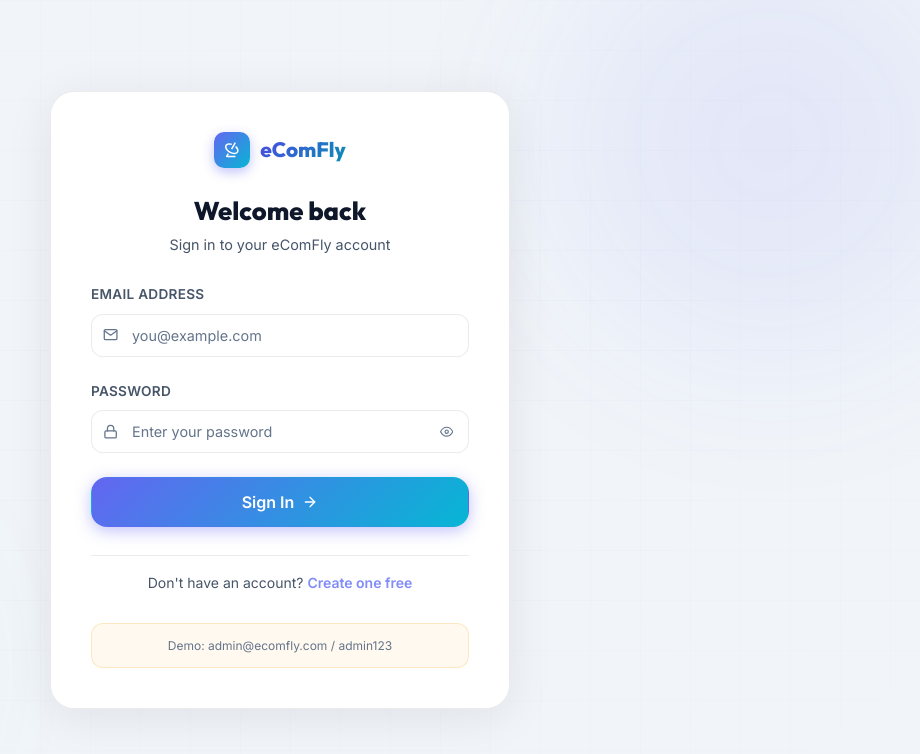
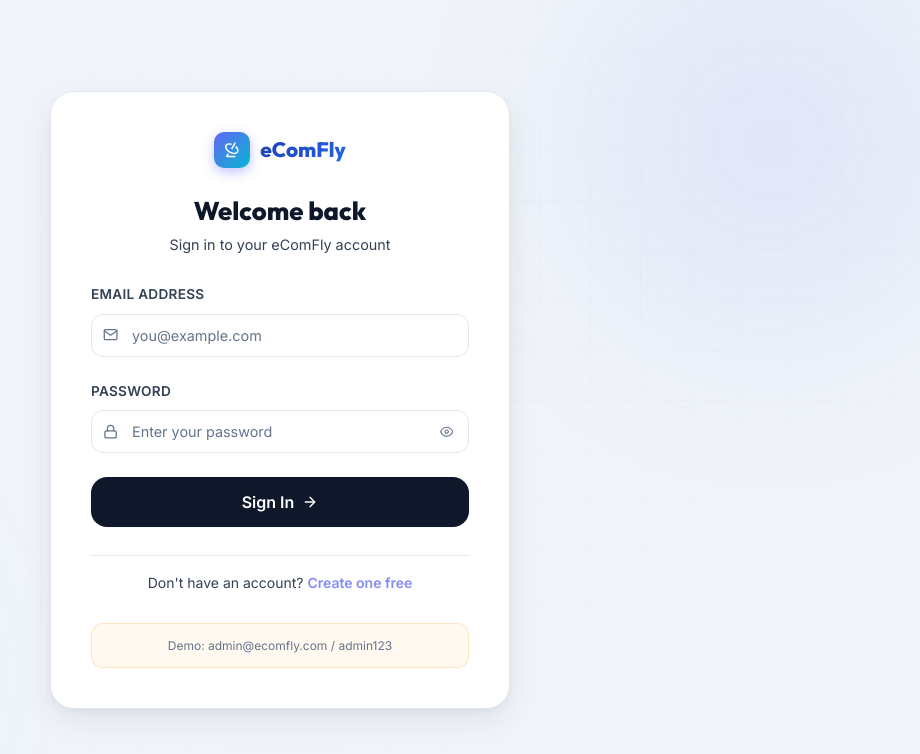
Before and after one commit to ashikwebfix/eComFly, a React (Vite) app in the folder frontend/: page /login in a window 1280 px wide. Shown: the top 754 px of the page, without its empty margins (360-1280 px from the left). Built offline with nearby package versions, Linux system fonts and the light colour scheme.

Commit message:
Revamp Day Mode design to premium SaaS styling

```diff
--- a/frontend/src/styles/global.css
+++ b/frontend/src/styles/global.css
@@ -26,38 +26,38 @@
   --danger: #ef4444;
   --danger-light: #f87171;
 
-  /* Background System (Day Mode) */
-  --bg-void: #f8fafc;
+  /* Background System (Premium Light) */
+  --bg-void: #f8fafc; /* Subtle gray-blue background */
   --bg-base: #f1f5f9;
   --bg-surface: #ffffff;
   --bg-elevated: #ffffff;
   --bg-card: #ffffff;
-  --bg-card-hover: #f8fafc;
-  --bg-overlay: rgba(255, 255, 255, 0.95);
+  --bg-card-hover: #fcfcfd;
+  --bg-overlay: rgba(255, 255, 255, 0.85);
 
   /* Border System */
-  --border: rgba(0, 0, 0, 0.08);
-  --border-hover: rgba(99, 102, 241, 0.3);
-  --border-active: rgba(99, 102, 241, 0.6);
+  --border: #e2e8f0;
+  --border-hover: #cbd5e1;
+  --border-active: #94a3b8;
 
   /* Text */
   --text-primary: #0f172a;
-  --text-secondary: #475569;
+  --text-secondary: #334155;
   --text-muted: #64748b;
-  --text-accent: #4f46e5;
+  --text-accent: #2563eb;
 
   /* Gradients */
-  --gradient-primary: linear-gradient(135deg, #6366f1 0%, #06b6d4 100%);
-  --gradient-hero: linear-gradient(135deg, #f8fafc 0%, #f1f5f9 40%, #e2e8f0 100%);
-  --gradient-card: linear-gradient(135deg, rgba(99,102,241,0.04) 0%, rgba(6,182,212,0.02) 100%);
-  --gradient-text: linear-gradient(135deg, #4f46e5, #0891b2);
+  --gradient-primary: linear-gradient(135deg, #2563eb 0%, #3b82f6 100%);
+  --gradient-hero: linear-gradient(135deg, #f8fafc 0%, #eff6ff 50%, #e0e7ff 100%);
+  --gradient-card: linear-gradient(135deg, rgba(255,255,255,1) 0%, rgba(248,250,252,0.6) 100%);
+  --gradient-text: linear-gradient(135deg, #1e40af, #2563eb);
 
   /* Shadows */
-  --shadow-sm: 0 2px 8px rgba(0, 0, 0, 0.04);
-  --shadow-md: 0 4px 24px rgba(0, 0, 0, 0.06);
-  --shadow-lg: 0 8px 48px rgba(0, 0, 0, 0.08);
-  --shadow-glow: 0 0 40px rgba(99, 102, 241, 0.15);
-  --shadow-glow-cyan: 0 0 40px rgba(6, 182, 212, 0.15);
+  --shadow-sm: 0 1px 2px rgba(15, 23, 42, 0.04);
+  --shadow-md: 0 4px 12px rgba(15, 23, 42, 0.06), 0 1px 3px rgba(15, 23, 42, 0.04);
+  --shadow-lg: 0 12px 32px rgba(15, 23, 42, 0.08), 0 4px 6px rgba(15, 23, 42, 0.04);
+  --shadow-glow: 0 0 0 2px rgba(37, 99, 235, 0.2);
+  --shadow-glow-cyan: 0 0 0 2px rgba(6, 182, 212, 0.2);
 
   /* Spacing */
   --space-xs: 0.25rem;
@@ -249,26 +249,28 @@ h1, h2, h3, h4, h5, h6 {
 .btn:active { transform: scale(0.97); }
 
 .btn-primary {
-  background: var(--gradient-primary);
-  color: white;
-  box-shadow: 0 4px 16px rgba(99,102,241,0.4);
+  background: var(--text-primary);
+  color: #ffffff;
+  box-shadow: var(--shadow-sm);
 }
 
 .btn-primary:hover {
-  box-shadow: 0 6px 24px rgba(99,102,241,0.6);
+  background: #334155;
+  box-shadow: var(--shadow-md);
   transform: translateY(-1px);
 }
 
 .btn-secondary {
-  background: transparent;
+  background: #ffffff;
   border-color: var(--border);
   color: var(--text-secondary);
+  box-shadow: 0 1px 2px rgba(0,0,0,0.05);
 }
 
 .btn-secondary:hover {
   border-color: var(--border-hover);
   color: var(--text-primary);
-  background: rgba(99,102,241,0.08);
+  background: #f8fafc;
 }
 
 .btn-danger {
```
